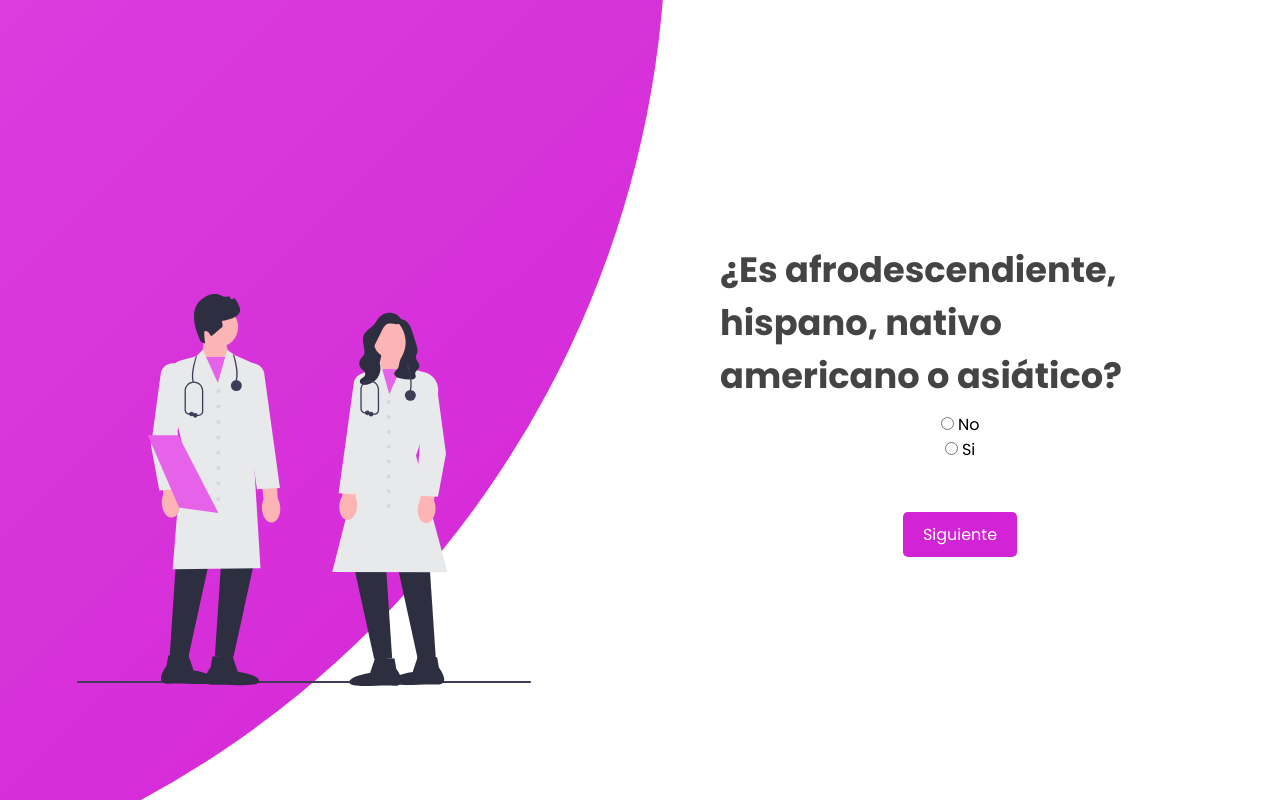
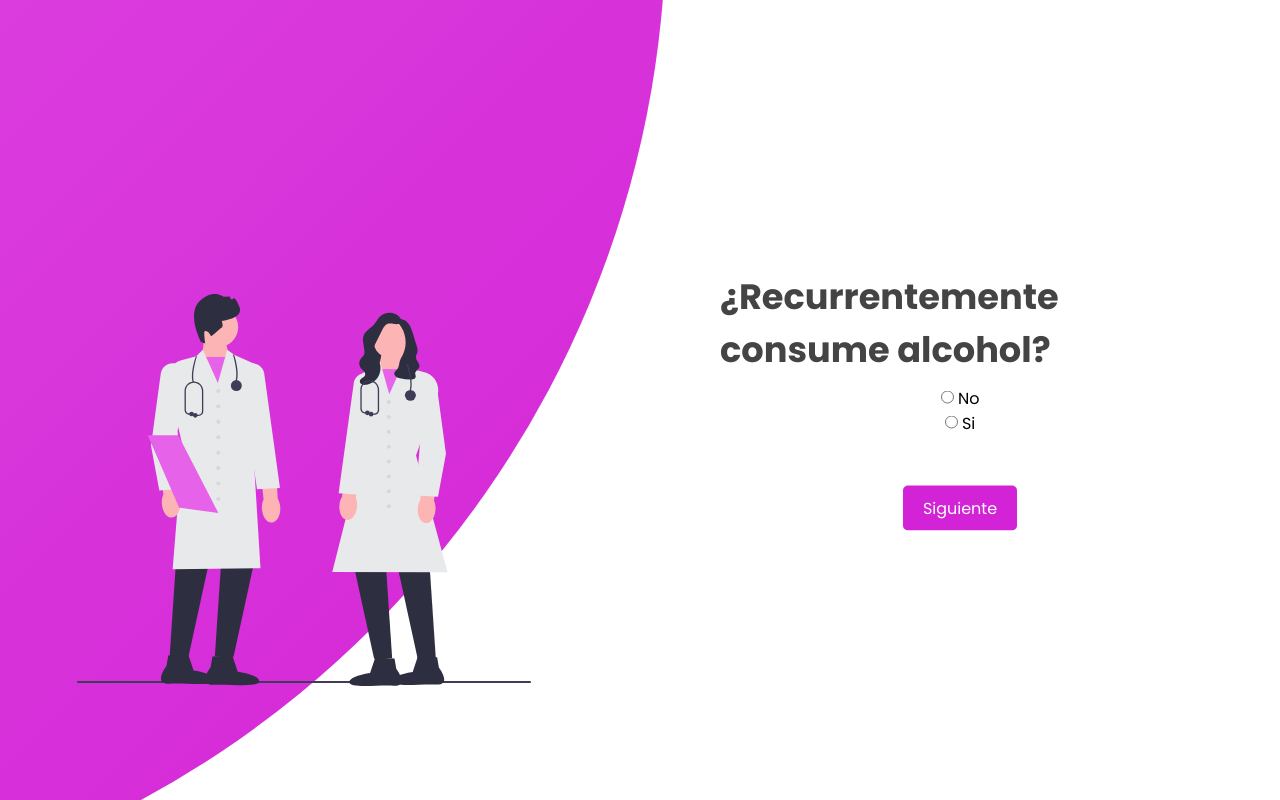
Before and after one commit to MarySanchezC/difusa, a plain HTML site: page Question10.html in a window 1280 px wide. Drawn offline with Linux system fonts and the light colour scheme.

Commit message:
Add files via upload

```diff
--- a/Question10.html
+++ b/Question10.html
@@ -15,7 +15,7 @@
       <div class="forms-container">
         <div class="signin-signup">
           <form action="#" class="sign-in-form">
-            <h2 class="title">¿Es afrodescendiente, hispano, nativo americano o asiático?</h2>
+            <h2 class="title">¿Recurrentemente consume alcohol?</h2>
 
 
 
```
